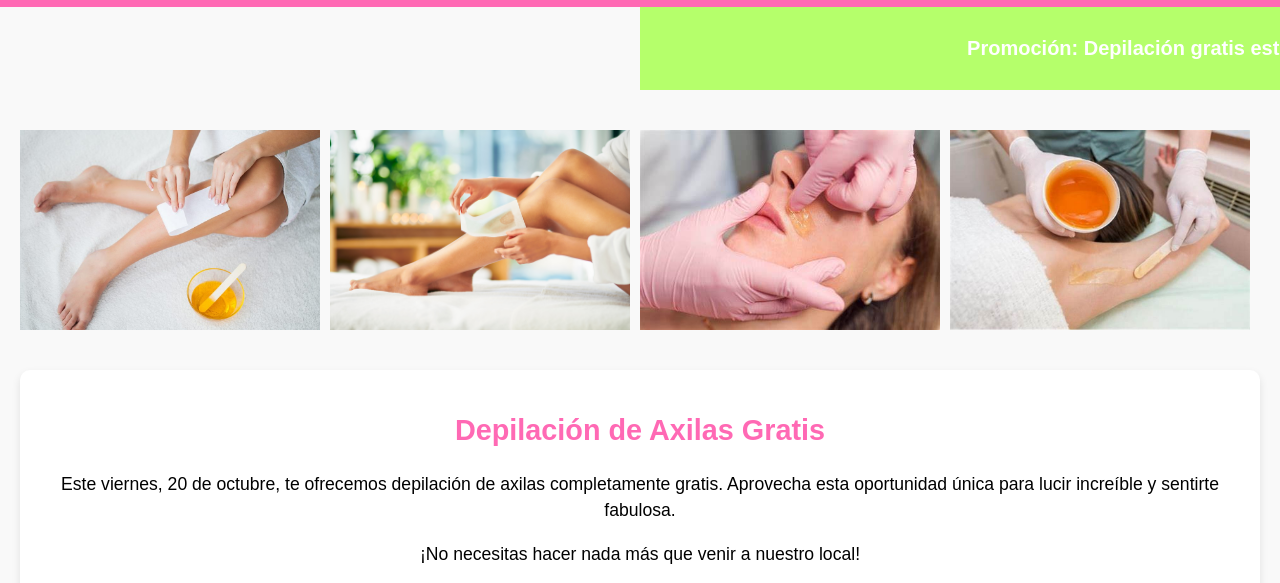
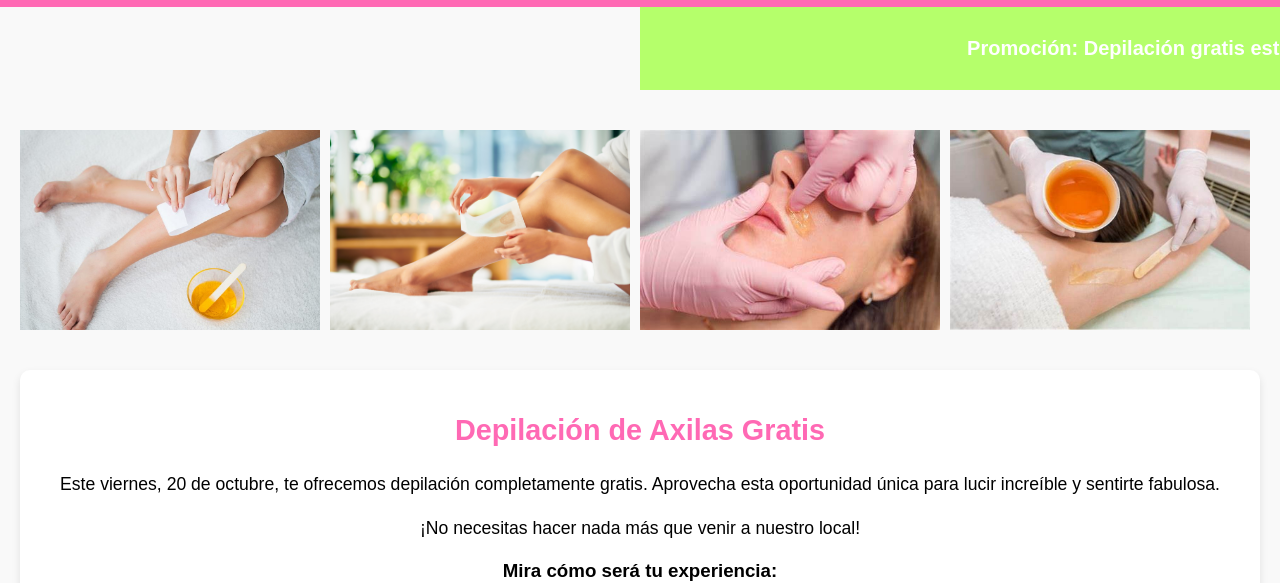
Before and after one commit to lauraac/Relax-Spa-C-D, a plain HTML site: page index.html in a window 1280 px wide. Shown: the part 113-696 px from the top of the page. Drawn offline with Linux system fonts and the light colour scheme.

Commit message:
chore:status

```diff
--- a/index.html
+++ b/index.html
@@ -44,7 +44,7 @@
 
     <div class="content">
         <h2>Depilación de Axilas Gratis</h2>
-        <p>Este viernes, 20 de octubre, te ofrecemos depilación de axilas completamente gratis. Aprovecha esta oportunidad única para lucir increíble y sentirte fabulosa.</p>
+        <p>Este viernes, 20 de octubre, te ofrecemos depilación completamente gratis. Aprovecha esta oportunidad única para lucir increíble y sentirte fabulosa.</p>
         <p>¡No necesitas hacer nada más que venir a nuestro local!</p>
 
         <!-- Contenedor del GIF -->
```
